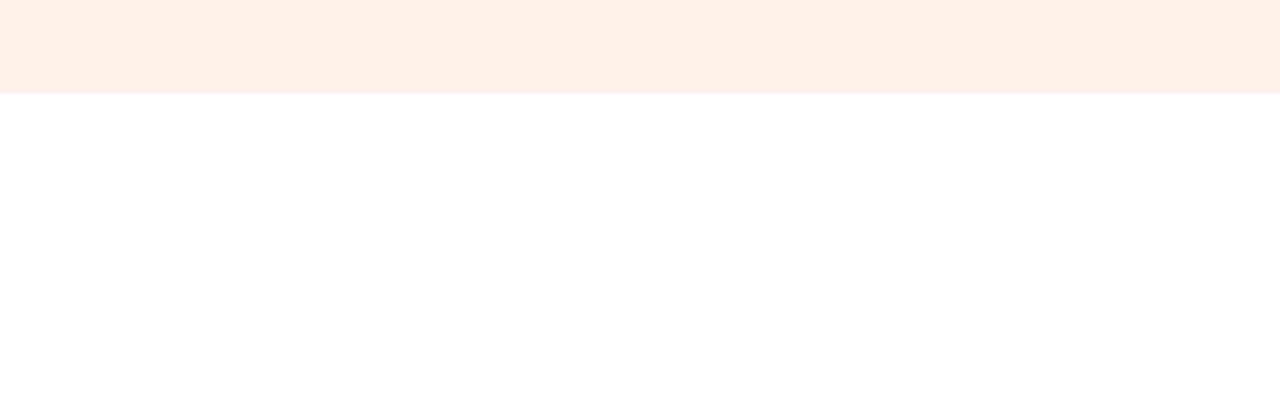
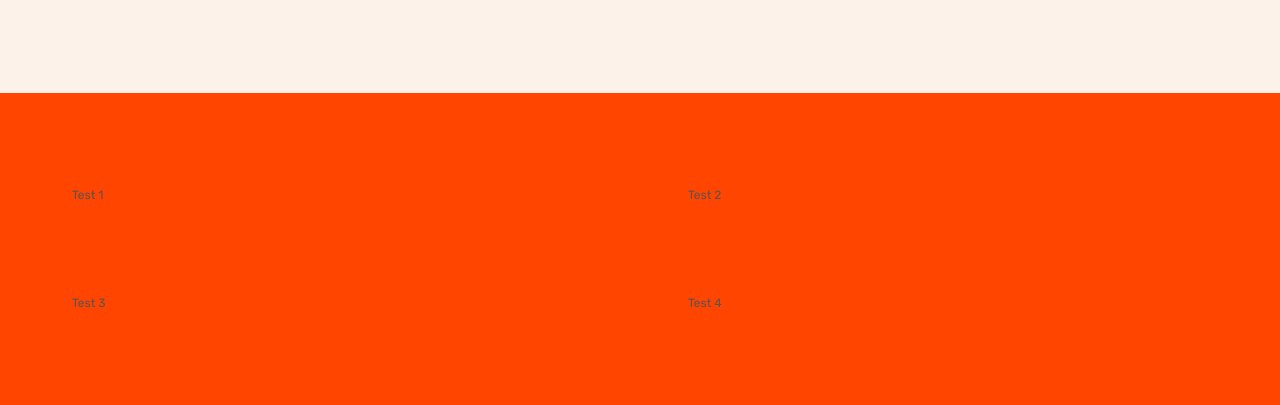
Before and after one commit to chez199030/Omnifood-Project, a plain HTML site: page index.html in a window 1280 px wide. Shown: the part 667-1072 px from the top of the page. Before the commit the page ends 800 px from the top, so only its background shows below. Drawn offline with Linux system fonts and the light colour scheme.

Commit message:
Setting Up a Reusable Grid

```diff
--- a/css/style.css
+++ b/css/style.css
@@ -58,6 +58,26 @@ body {
 /* **************************** */
 /* GENERAL REUSABLE COMPONENTS */
 /* **************************** */
+
+.container {
+  /* 1140px */
+  max-width: 120rem;
+  padding: 0 3.2rem;
+  margin: 0 auto;
+}
+
+.grid {
+  display: grid;
+  gap: 9.6rem;
+}
+
+.grid--2-cols {
+  grid-template-columns: repeat(2, 1fr);
+}
+
+.grid--3-cols {
+  grid-template-columns: repeat(3, 1fr);
+}
 
 .heading-primary {
   font-size: 5.2rem;
@@ -226,3 +246,12 @@ body {
   color: #cf711f;
   font-weight: 700;
 }
+
+/* **************************** */
+/* HOW IT WORKS SECTION */
+/* **************************** */
+
+.section-how {
+  padding: 9.6rem 0;
+  background-color: orangered;
+}
--- a/index.html
+++ b/index.html
@@ -65,6 +65,14 @@
           </div>
         </div>
       </section>
+      <section class="section-how">
+        <div class="container grid grid--2-cols">
+          <div>Test 1</div>
+          <div>Test 2</div>
+          <div>Test 3</div>
+          <div>Test 4</div>
+        </div>
+      </section>
     </main>
   </body>
 </html>
```
